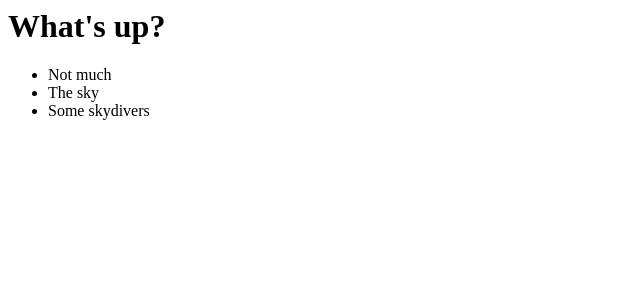
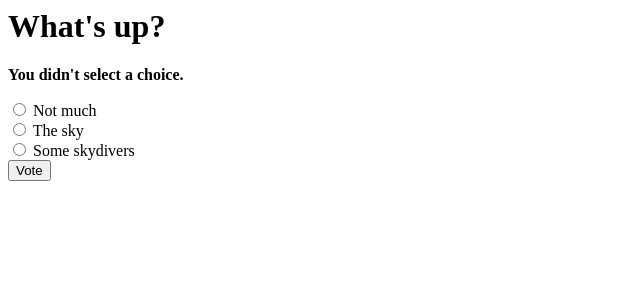
Before and after one commit to kinejohnsrud/djangotest, a Django app: page /polls/1/vote/ in a window 1280 px wide. Shown: the top 300 px of the page, without its empty margins (0-640 px from the left). Run offline with Django 3.2, Linux system fonts and the light colour scheme; data comes from the database, SQL or seed files in the repository.

Commit message:
creates form for voting on questions

```diff
--- a/mysite/polls/templates/polls/detail.html
+++ b/mysite/polls/templates/polls/detail.html
@@ -1,6 +1,23 @@
 <h1>{{ question.question_text }}</h1>
+
+
+<!--
 <ul>
 {% for choice in question.choice_set.all %}
 	<li>{{ choice.choice_text }}</li>
 {% endfor %}
 </ul>
+-->
+
+{% if error_message %}
+	<p><strong> {{error_message}} </strong></p>
+{% endif %}
+
+<form action="{% url 'polls:vote' question.id %}" method="post">
+{% csrf_token %}
+{% for choice in question.choice_set.all %}
+	<input type="radio" name="choice" id="choice{{ forloop.counter }}" value="{{ choice.id }}" />
+	<label for="choice{{ forloop.counter }}"> {{ choice.choice_text }} </label><br />
+{% endfor %}
+<input type="submit" value="Vote" />
+</form>
```
